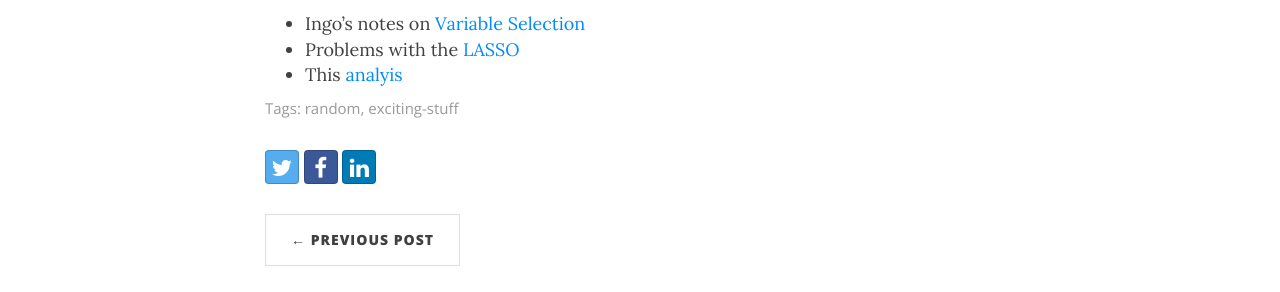
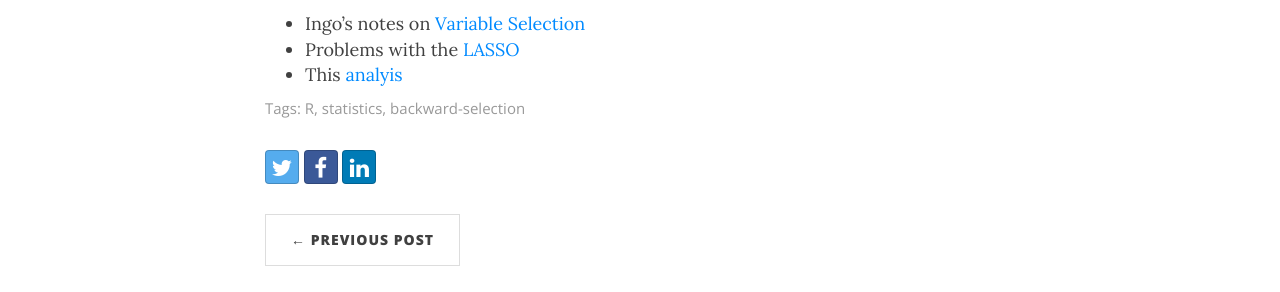
Before and after one commit to mattkcole/mattkcole.github.io, a Jekyll site: the page built from _posts/2017-01-22-backwards_selection.md, in a window 1280 px wide and 900 px high, scrolled down 7165 px. Shown: the part 310-602 px from the top of the window. Built offline with Jekyll 4.4.1, drawn with Linux system fonts in a browser that asks for light colours; nearby versions of some CDN libraries; formulas are drawn with MathJax 3; comment, search, counter and statistics services are not loaded.

```diff
--- a/_posts/2017-01-22-backwards_selection.md
+++ b/_posts/2017-01-22-backwards_selection.md
@@ -4,7 +4,7 @@
 subtitle: How an intuitive method inflates Type 1 error rates and can bias results
 use_math: true
 bigimg: /img/2017-01-22/venice.jpg
-tags: [random, exciting-stuff]
+tags: [R, statistics, backward-selection]
 comments: true
 ---
 Q: What does modeling the number of people buying gelato in Venice using
```
